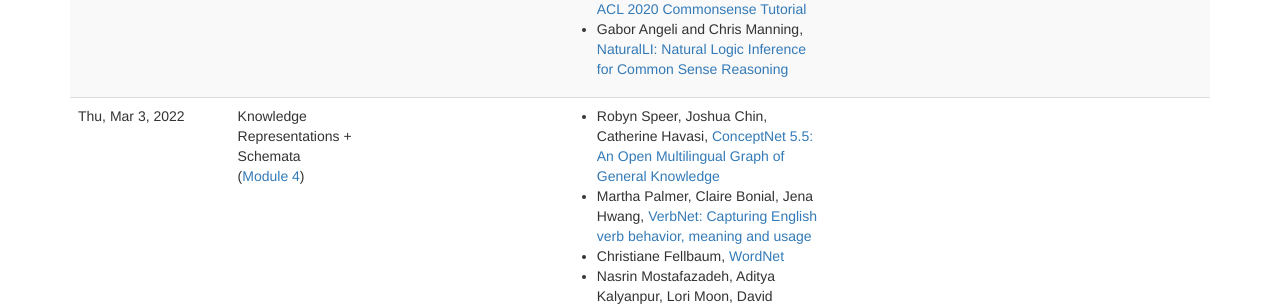
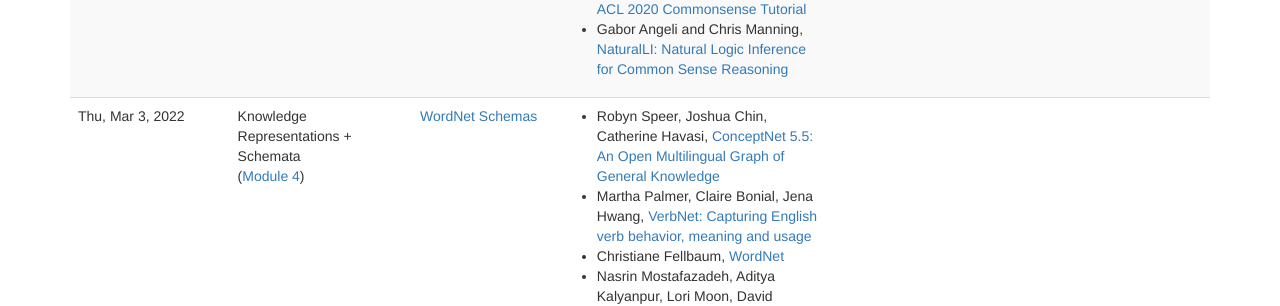
Before and after one commit to interactive-fiction-class/interactive-fiction-class.github.io, a Jekyll site: the page built from lectures.md, in a window 1280 px wide and 900 px high, scrolled down 5638 px. Shown: the part 152-458 px from the top of the window. Built offline with Jekyll 4.4.1, drawn with Linux system fonts in a browser that asks for light colours; nearby versions of some CDN libraries; a script that is not in the unit is left out.

Commit message:
3/3 activity

```diff
--- a/_data/lectures.yaml
+++ b/_data/lectures.yaml
@@ -149,7 +149,10 @@
 -
   date: 2022-03-03
   title: Knowledge Representations + Schemata
-  slides:
+  activities:
+    -
+      title: WordNet Schemas
+      url: schemas/schemas.html
 -
   date: 2022-03-07
   type: deadline
```
